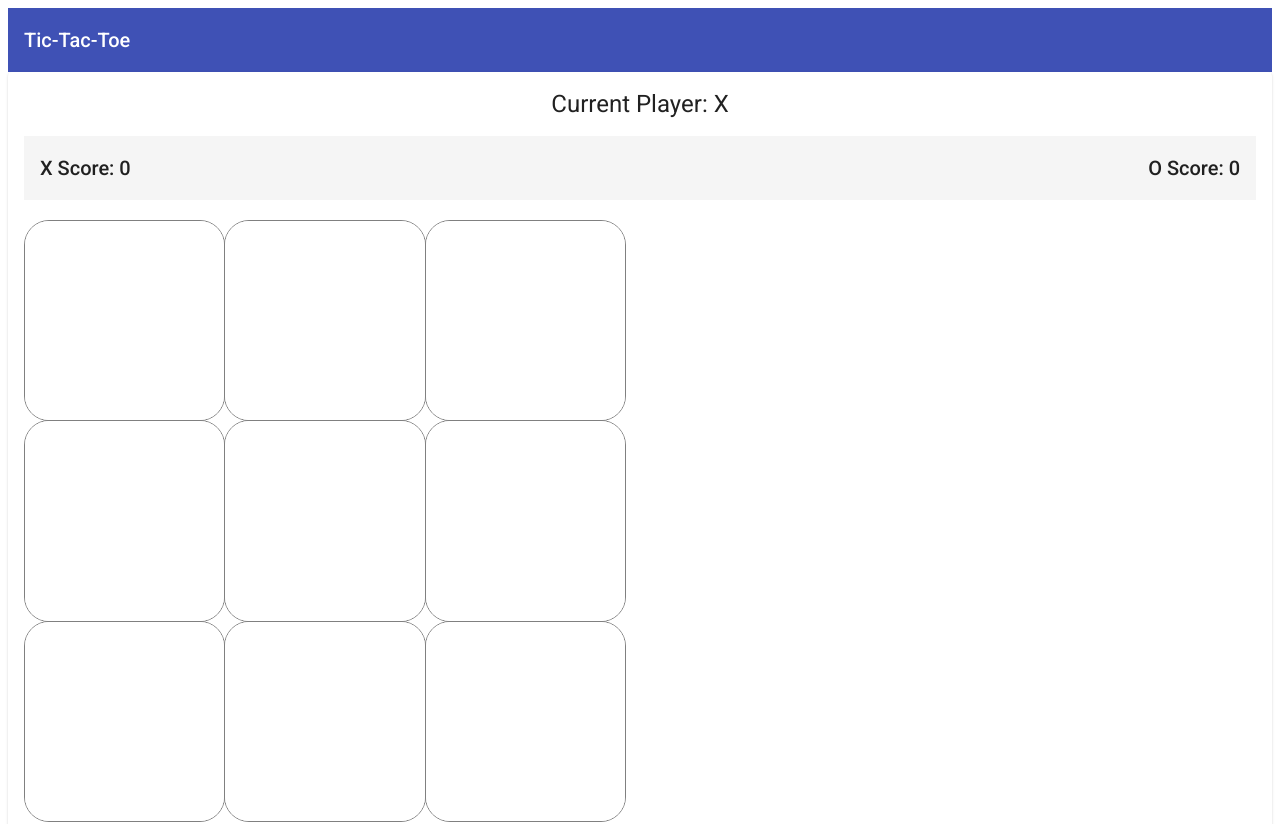
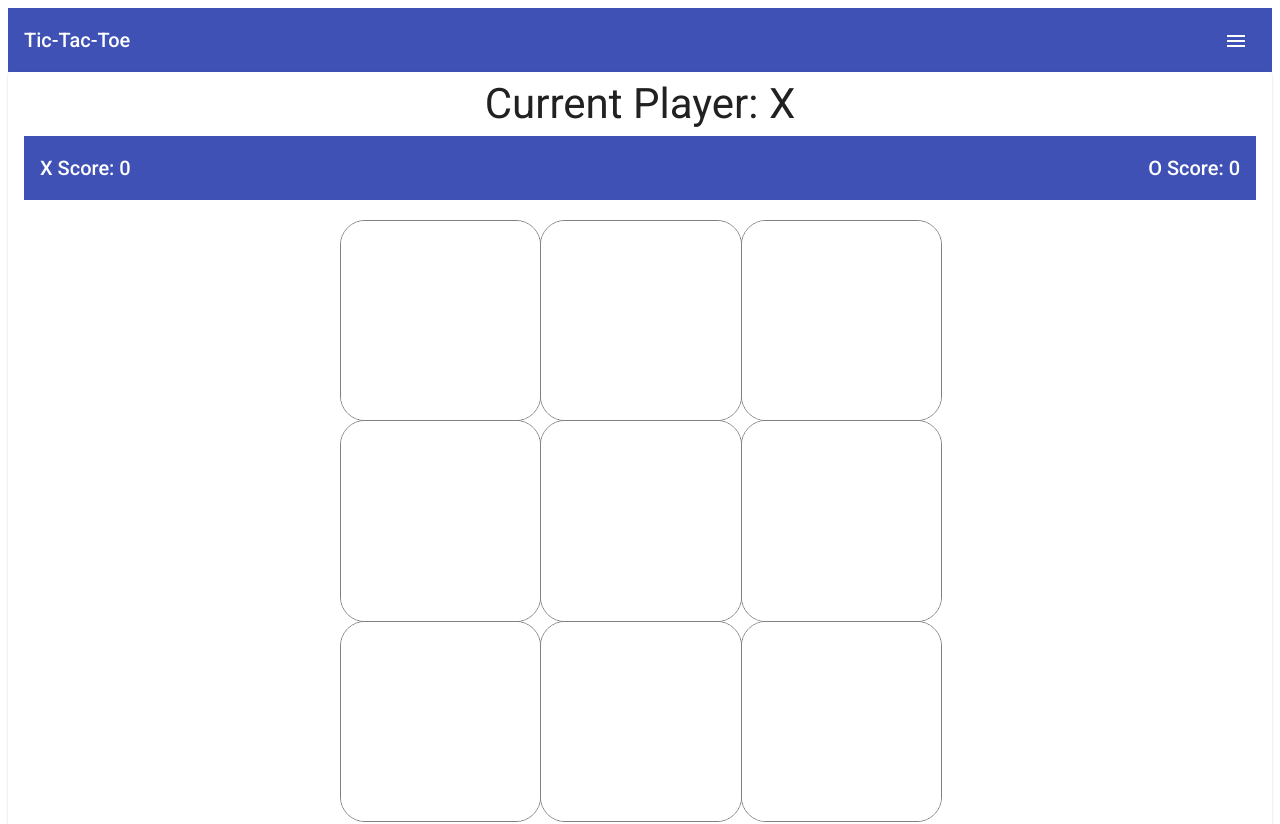
Before and after one commit to skywalkeretw/tttPWA, an Angular app: page / in a window 1280 px wide. Shown: the top 824 px of the page. Built offline with nearby package versions, Linux system fonts and the light colour scheme.

Commit message:
Reset button is added

```diff
--- a/src/app/app.component.html
+++ b/src/app/app.component.html
@@ -1,8 +1,4 @@
-<app-toolbar></app-toolbar>
+<app-toolbar (reset)="resetScore($event)"></app-toolbar>
 <mat-card>
-  <app-board></app-board>
+  <app-board [reset]="reset"></app-board>
 </mat-card>
-
-
-
-<router-outlet></router-outlet>
--- a/src/app/app.component.ts
+++ b/src/app/app.component.ts
@@ -1,4 +1,4 @@
-import { Component } from '@angular/core';
+import {Component, EventEmitter, Input, OnChanges, Output, SimpleChanges} from '@angular/core';
 
 @Component({
   selector: 'app-root',
@@ -6,5 +6,15 @@ import { Component } from '@angular/core';
   styleUrls: ['./app.component.sass']
 })
 export class AppComponent {
-  title = 'tic-tac-toe';
+
+  @Input() reset: boolean
+
+  resetScore(value: boolean) {
+    if (value) {
+      this.reset = true;
+      setTimeout(() => {
+        this.reset = null;
+      }, 5);
+    }
+  }
 }
--- a/src/app/app.module.ts
+++ b/src/app/app.module.ts
@@ -15,6 +15,7 @@ import { ToolbarComponent } from './toolbar/toolbar.component';
 import {MatToolbarModule} from "@angular/material/toolbar";
 import {MatIconModule} from "@angular/material/icon";
 import {MatProgressBarModule} from "@angular/material/progress-bar";
+import {MatMenuModule} from "@angular/material/menu";
 
 @NgModule({
   declarations: [
@@ -33,7 +34,8 @@ import {MatProgressBarModule} from "@angular/material/progress-bar";
         MatCardModule,
         MatToolbarModule,
         MatIconModule,
-    MatProgressBarModule
+        MatProgressBarModule,
+        MatMenuModule
     ],
   providers: [],
   bootstrap: [AppComponent]
--- a/src/app/board/board.component.html
+++ b/src/app/board/board.component.html
@@ -1,7 +1,8 @@
 <h1 *ngIf="winner == null">Current Player: {{ player }}</h1>
 <h1 style="color: #3f50b5" *ngIf="winner == 'X'">Player {{ winner }} won the game</h1>
 <h1 style="color: #f44336" *ngIf="winner == 'O'">Player {{ winner }} won the game</h1>
-<mat-toolbar *ngIf="winner == null" ><!--[color]="xIsNext ? 'primary' : 'warn'"-->
+
+<mat-toolbar *ngIf="winner == null" [color]="xIsNext ? 'primary' : 'warn'">
   <h3 style="display: inline">X Score: {{score.x}}</h3>
   <span class="spacer"></span>
   <h3 style="display: inline">O Score: {{score.o}}</h3>
@@ -11,16 +12,17 @@
   <span class="spacer"></span>
   <h3 style="display: inline">O Score: {{score.o}}</h3>
 </mat-toolbar>
+
 <br>
 <div id="board">
   <mat-grid-list cols="3" rowHeight="1:1">
-    <mat-grid-tile *ngFor="let val of squares; let i = index">
+    <mat-grid-tile id="gameBoardSquare" *ngFor="let val of squares; let i = index">
       <app-square  [value]="val" (click)="makeMove(i)"></app-square>
     </mat-grid-tile>
   </mat-grid-list>
 </div>
 <br>
-<button id="newGame" mat-flat-button color="accent" (click)="newGame()">Start New Game</button>
+<button mat-raised-button id="newGame" color="primary" (click)="newGame()">New Game</button>
 <br><br>
 <mat-progress-bar *ngIf="winner == null" [color]="xIsNext ? 'primary' : 'warn'" mode="determinate" value="{{moves}}"></mat-progress-bar>
 <mat-progress-bar *ngIf="winner" [color]="winner == 'X' ? 'primary' : 'warn'" mode="determinate" value="{{moves}}"></mat-progress-bar>
--- a/src/app/board/board.component.sass
+++ b/src/app/board/board.component.sass
@@ -1,4 +1,4 @@
-mat-grid-tile
+#gameBoardSquare
   border: 1px gray solid
   border-radius: 25px
 
@@ -8,6 +8,7 @@ app-square
 
 h1
   text-align: center
+  font-size: 300%
 
 .spacer
   flex: 1 1 auto
@@ -15,6 +16,8 @@ h1
 #board
   position: relative
   max-width: 600px
+  margin-left: auto
+  margin-right: auto
 
 #newGame
   width: 100%
--- a/src/app/board/board.component.ts
+++ b/src/app/board/board.component.ts
@@ -1,4 +1,4 @@
-import {Component, OnDestroy, OnInit} from '@angular/core';
+import {Component, Input, OnChanges, OnDestroy, OnInit, SimpleChanges} from '@angular/core';
 
 
 @Component({
@@ -6,7 +6,9 @@ import {Component, OnDestroy, OnInit} from '@angular/core';
   templateUrl: './board.component.html',
   styleUrls: ['./board.component.sass']
 })
-export class BoardComponent implements OnInit, OnDestroy {
+export class BoardComponent implements OnInit, OnChanges, OnDestroy {
+
+  @Input() reset: boolean
   squares: any[];
   xIsNext: boolean;
   winner: string;
@@ -25,6 +27,21 @@ export class BoardComponent implements OnInit, OnDestroy {
     }
     this.newGame()
   }
+
+  ngOnChanges(changes: SimpleChanges): void {
+    console.log(changes.reset.currentValue)
+    if (changes.reset.currentValue) {
+      this.score = {x: 0, o:0};
+      localStorage.setItem('tttScore', JSON.stringify(this.score));
+    }
+  }
+
+  ngOnDestroy(): void {
+    localStorage.setItem('tttScore', JSON.stringify(this.score));
+    // localStorage.setItem('tttCurrentGame', JSON.stringify(this.squares))
+  }
+
+
 
   newGame() {
     this.squares = Array(9).fill(null);
@@ -56,7 +73,7 @@ export class BoardComponent implements OnInit, OnDestroy {
         } else if (this.winner == 'O') {
           this.score.o++
         }
-        localStorage.setItem('tttScore', JSON.stringify(this.score))
+        localStorage.setItem('tttScore', JSON.stringify(this.score));
         /*
         if (confirm("Player "+ this.winner + " won the game!\n Play another round?")) {
           this.newGame()
@@ -64,6 +81,11 @@ export class BoardComponent implements OnInit, OnDestroy {
         */
       }
     }
+  }
+
+  resetScore() {
+    this.score = {x: 0, o:0};
+    localStorage.setItem('tttScore', JSON.stringify(this.score));
   }
 
   calculateWinner() {
@@ -89,9 +111,4 @@ export class BoardComponent implements OnInit, OnDestroy {
     }
     return null;
   }
-
-  ngOnDestroy(): void {
-    localStorage.setItem('tttScore', JSON.stringify(this.score))
-    // localStorage.setItem('tttCurrentGame', JSON.stringify(this.squares))
-  }
 }
--- a/src/app/toolbar/toolbar.component.html
+++ b/src/app/toolbar/toolbar.component.html
@@ -2,5 +2,14 @@
   <mat-toolbar-row>
     <span>Tic-Tac-Toe</span>
     <span class="spacer"></span>
+    <button mat-icon-button [matMenuTriggerFor]="menu" aria-label="Example icon-button with a menu">
+      <mat-icon>menu</mat-icon>
+    </button>
+    <mat-menu #menu="matMenu">
+      <button mat-menu-item (click)="resetScore()">
+        <mat-icon>delete</mat-icon>
+        <span>Reset Score</span>
+      </button>
+    </mat-menu>
   </mat-toolbar-row>
 </mat-toolbar>
--- a/src/app/toolbar/toolbar.component.ts
+++ b/src/app/toolbar/toolbar.component.ts
@@ -1,4 +1,4 @@
-import { Component, OnInit } from '@angular/core';
+import {Component, EventEmitter, OnInit, Output} from '@angular/core';
 
 @Component({
   selector: 'app-toolbar',
@@ -7,9 +7,13 @@ import { Component, OnInit } from '@angular/core';
 })
 export class ToolbarComponent implements OnInit {
 
+  @Output() reset = new EventEmitter<boolean>()
   constructor() { }
 
   ngOnInit(): void {
   }
 
+  resetScore() {
+    this.reset.emit(true);
+  }
 }
```
Also changed, not shown: src/app/controller/controller.service.ts (added, +19 -0 lines), 1 other file (tests, documents, lock files or other folders). Lines whose indentation alone changed are shown as unchanged.
